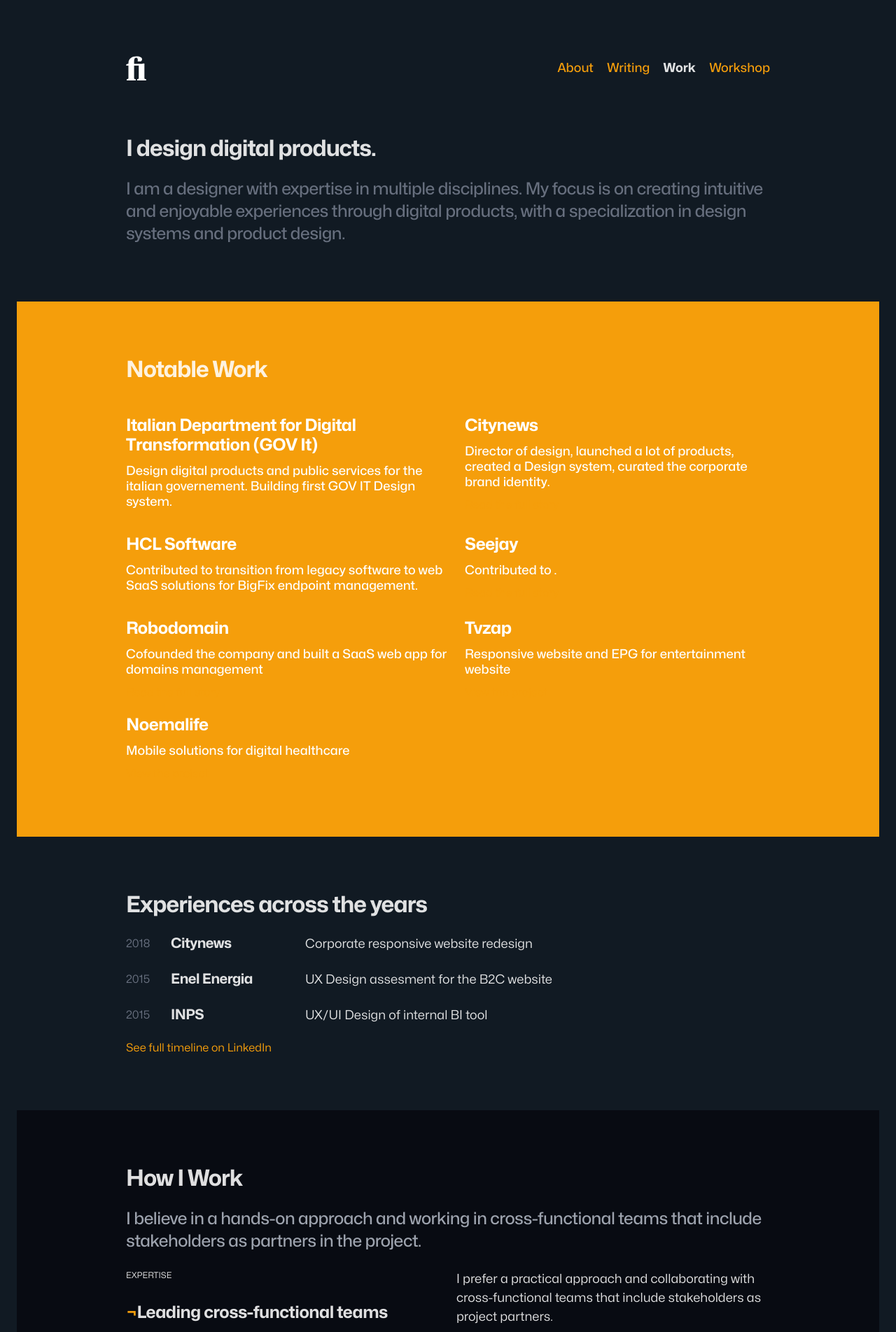
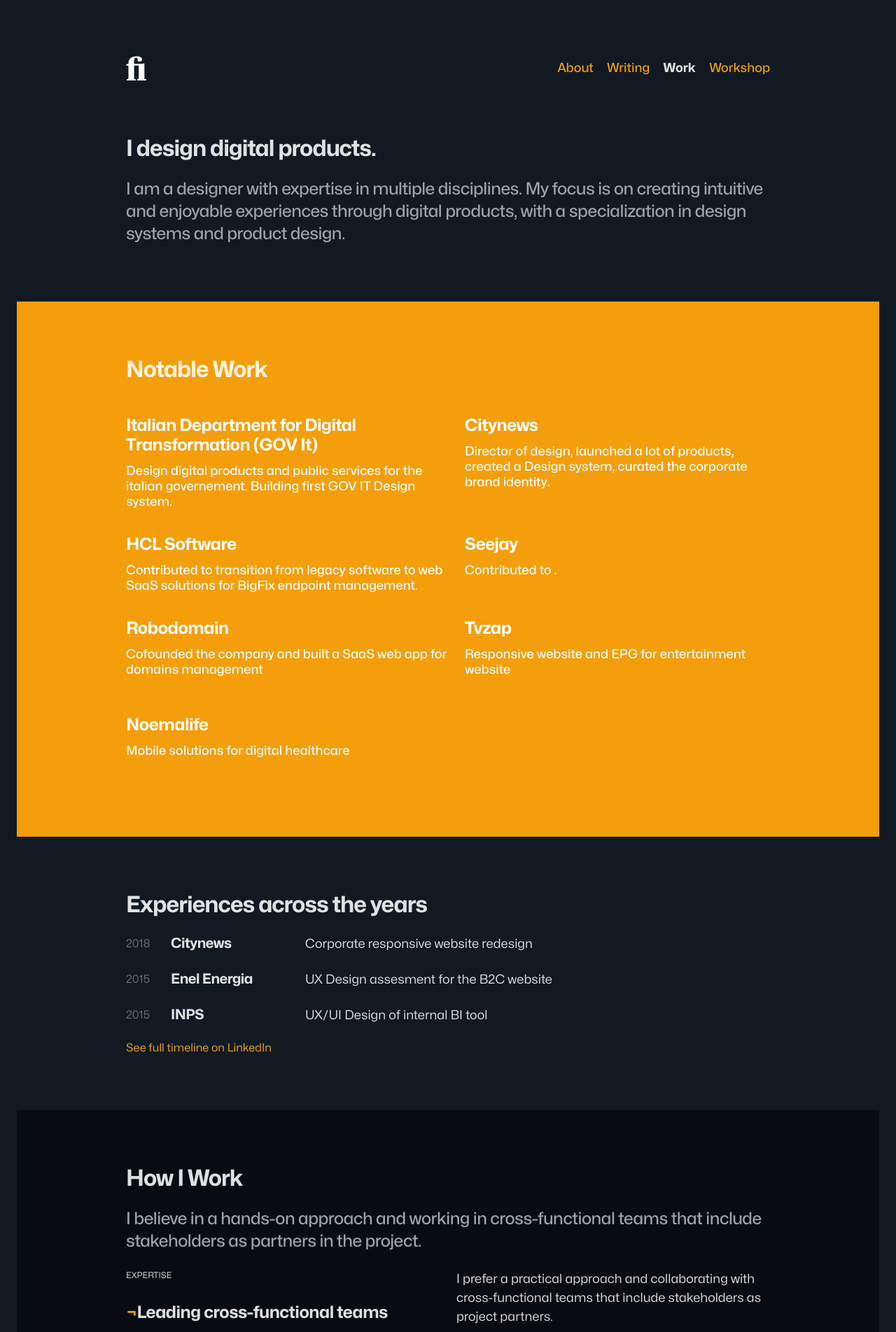
Before and after one commit to zetareticoli/fi, a Jekyll site: the page built from work.html, in a window 1280 px wide. Shown: the top 1904 px of the page at 70% size. Built offline with Jekyll 4.4.1, drawn with Linux system fonts in a browser that asks for light colours.

Commit message:
Changed lead text color

```diff
--- a/work.html
+++ b/work.html
@@ -10,7 +10,7 @@
 	{% endif %}
 
 	{% if page.lead %}
-		<p class="lead color-text-weak">{{ page.lead }}</p>
+		<p class="lead color-text-light">{{ page.lead }}</p>
 	{% endif %}
 </section>
 
```
